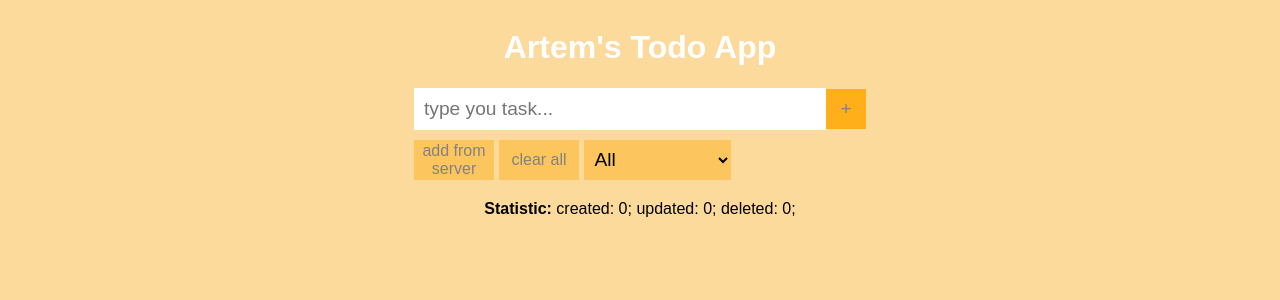
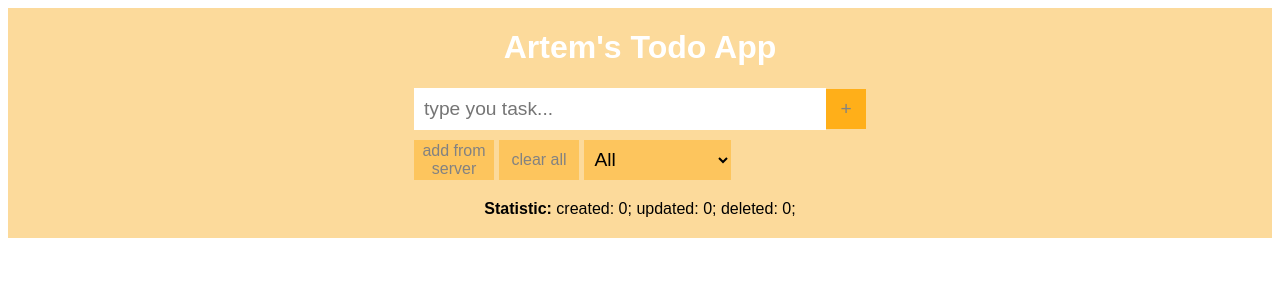
Before and after one commit to ArtemLigerko/my-todo-app, a React (Create React App) app: page / in a window 1280 px wide. Shown: the top 300 px of the page. Built offline with nearby package versions, Linux system fonts and the light colour scheme.

Commit message:
v1.6.2 make styled-components

```diff
--- a/package.json
+++ b/package.json
@@ -11,6 +11,7 @@
     "react": "^18.1.0",
     "react-dom": "^18.1.0",
     "react-scripts": "^2.1.3",
+    "styled-components": "^5.3.5",
     "web-vitals": "^2.1.4"
   },
   "scripts": {
--- a/src/App.css
+++ b/src/App.css
@@ -1,9 +1,9 @@
-body {
+/* body {
     font-family: Arial, Helvetica, sans-serif;
     background-color: rgb(252, 218, 155);
     display: flex;
     justify-content: center;
-}
+} */
 
 .head {
     color: rgb(255, 255, 255)
--- a/src/App.js
+++ b/src/App.js
@@ -1,9 +1,20 @@
 import React, { useState, useEffect } from 'react';
+import styled from 'styled-components';
 import './App.css';
 // import components
 import TodoInputBar from './components/TodoInputBar';
 import TodoList from './components/TodoList';
 import Statistic from './components/Statistic';
+
+//Style:
+const Wrapper = styled.div`
+  font-family: Arial, Helvetica, sans-serif;
+  background-color: rgb(252, 218, 155);
+  display: flex;
+  ${'' /* justify-content: center; */}
+  flex-direction: column;
+  align-items: center;
+`
 
 
 function App() {
@@ -71,7 +82,7 @@ function App() {
 
 
   return (
-    <div className="App">
+    <Wrapper>
       <header>
         <h1 className="head">
           Artem's Todo App
@@ -102,7 +113,7 @@ function App() {
         setCounter={setCounter}
         counter={counter}
       />
-    </div>
+    </Wrapper>
   );
 }
 
--- a/src/components/Todo.js
+++ b/src/components/Todo.js
@@ -1,4 +1,16 @@
 import React from "react";
+import styled from "styled-components";
+
+//Style:
+const TodoButton = styled.button`
+    font-size: 1rem;
+    width: 2.2rem;
+    height: 2rem;
+    border: none;
+    cursor: pointer;
+    background-color: rgb(100, 255, 212);
+    color: rgb(120, 120, 120);
+`
 
 function Todo({ text, todos, setTodos, todo, setEditText, editText,
     setDisableInputButton, disableInputButton, setCounter, counter }) {
@@ -122,6 +134,9 @@ function Todo({ text, todos, setTodos, todo, setEditText, editText,
                 disabled={todo.disableButtons}>
                 <b>{todo.edit ? 'save' : 'edit'}</b>
             </button>
+            <TodoButton>
+                <b>V</b>
+            </TodoButton>
         </div>
     )
 }
--- a/src/components/TodoInputBar.js
+++ b/src/components/TodoInputBar.js
@@ -29,8 +29,6 @@ function TodoInputBar({ inputText, setInputText, todos, setTodos, setStatus,
 
     const handleClearTodos = (e) => {
         e.preventDefault();
-        // const isClear = confirm('sx');
-        // alert( isClear );
         setTodos([]);
     }
 
```
Also changed, not shown: 1 other file (tests, documents, lock files or other folders).
